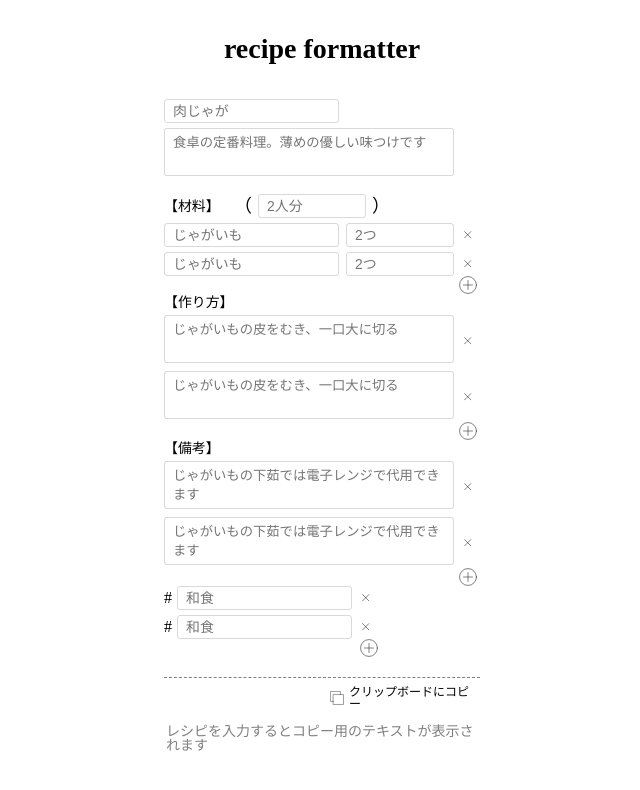
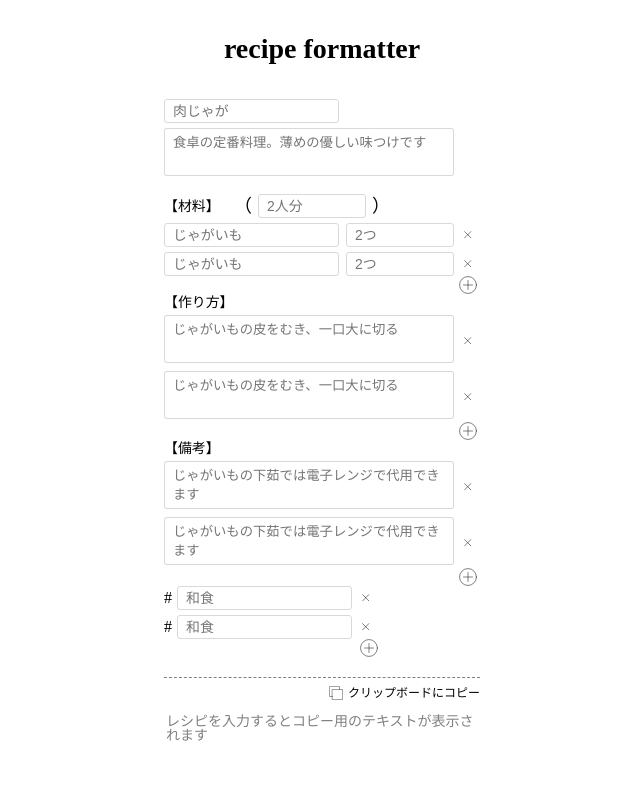
Before and after one commit to YukiAmakawa/RecipeFormatter, a Vue app: page / in a window 1280 px wide. Shown: the top 790 px of the page, without its empty margins (318-958 px from the left). Built offline with nearby package versions, Linux system fonts and the light colour scheme; a web font is replaced by a local one.

Commit message:
fix: css微調整

```diff
--- a/src/components/organisms/CopyText.vue
+++ b/src/components/organisms/CopyText.vue
@@ -1,6 +1,6 @@
 <template lang="pug">
   .CopyText
-    .message-wrap.flex.flex-middle(@click="copyTexts")
+    .message-wrap.flex.flex-middle.end(@click="copyTexts")
       .icon
         copy-icon
       p.copy-message クリップボードにコピー
@@ -162,8 +162,6 @@ export default {
   font-size: 12px;
 
   .message-wrap {
-    width: 150px;
-    margin-left: auto;
     margin-top: 8px;
     .copy-message {
       margin-left: 5px;
```
